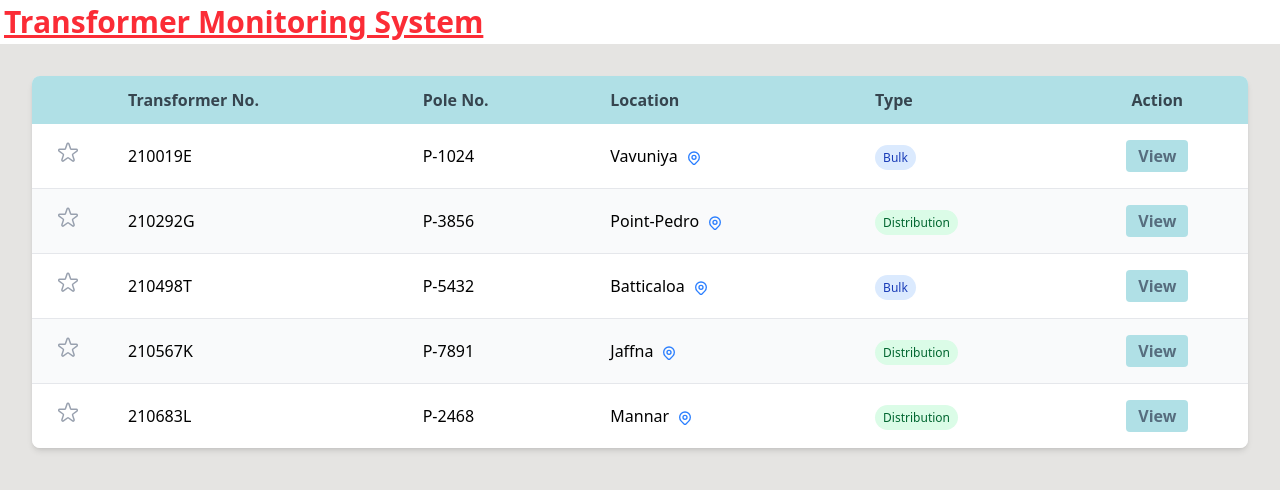
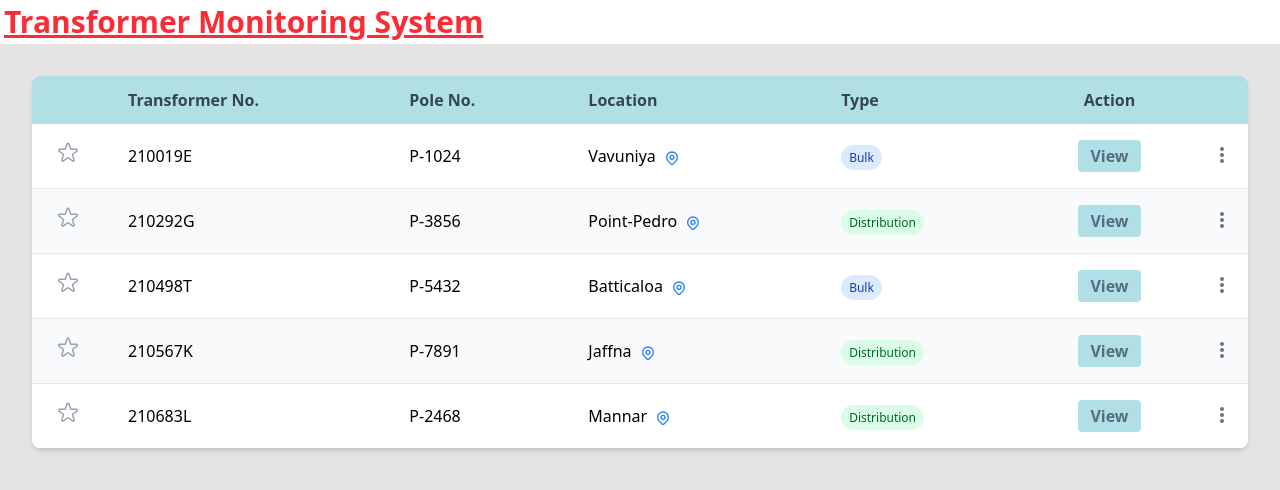
Before and after one commit to Kirushanth-G/transformer-monitoring, a React (Vite) app in the folder client-side/: page / in a window 1280 px wide. Shown: the top 490 px of the page. Built offline with nearby package versions, Linux system fonts and the light colour scheme.

Commit message:
menu 3 dots

```diff
--- a/client-side/src/pages/Home.jsx
+++ b/client-side/src/pages/Home.jsx
@@ -75,6 +75,7 @@ function Home() {
               <th className="px-6 py-3 text-left font-bold">Location</th>
               <th className="px-6 py-3 text-left font-bold">Type</th>
               <th className="px-6 py-3 text-center font-bold">Action</th>
+              <th className="px-3 py-3 text-center font-bold w-12"> </th>
             </tr>
           </thead>
           <tbody className="divide-y divide-gray-200">
@@ -129,6 +130,13 @@ function Home() {
                     View
                   </button>
                 </td>
+                <td className="px-3 py-4 text-center">
+                  <button className="text-gray-500 hover:text-gray-700 focus:outline-none rounded-full p-1 hover:bg-gray-100">
+                    <svg xmlns="http://www.w3.org/2000/svg" className="h-5 w-5" viewBox="0 0 20 20" fill="currentColor">
+                      <path d="M10 6a2 2 0 110-4 2 2 0 010 4zM10 12a2 2 0 110-4 2 2 0 010 4zM10 18a2 2 0 110-4 2 2 0 010 4z" />
+                    </svg>
+                  </button>
+                </td>
               </tr>
             ))}
           </tbody>
```
